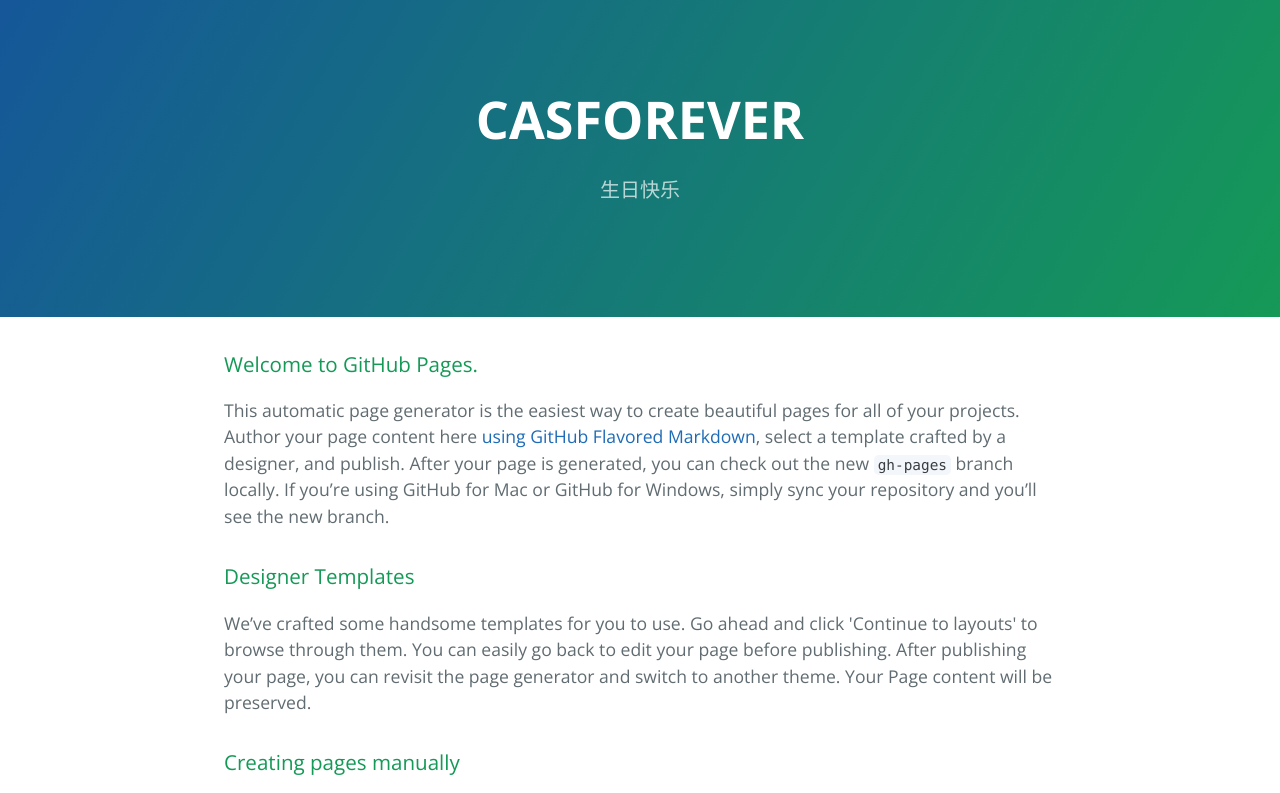
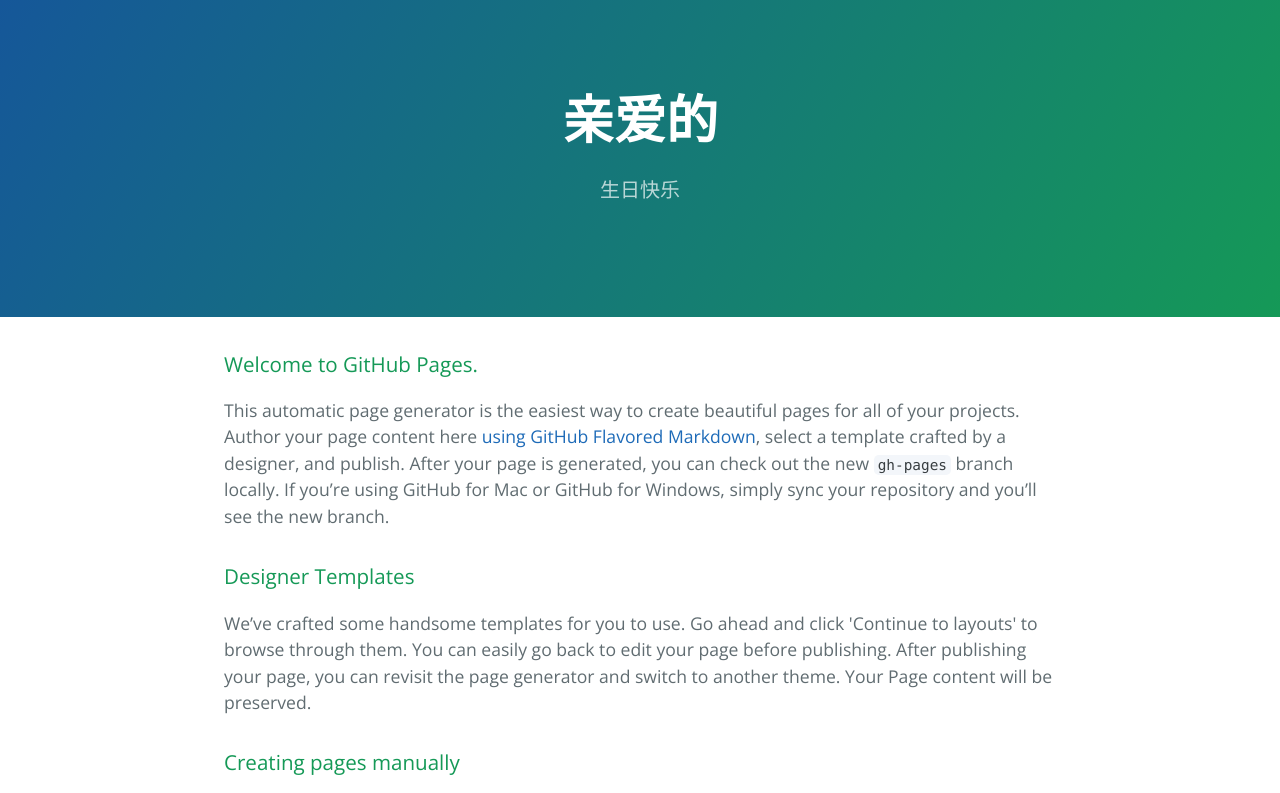
Before and after one commit to CASforever/CASforever.github.io, a plain HTML site: page index.html in a window 1280 px wide. Shown: the top 793 px of the page. Drawn offline with nearby package versions, Linux system fonts and the light colour scheme.

Commit message:
Update index.html

```diff
--- a/index.html
+++ b/index.html
@@ -11,7 +11,7 @@
   </head>
   <body>
     <section class="page-header">
-      <h1 class="project-name">CASFOREVER</h1>
+      <h1 class="project-name">亲爱的</h1>
       <h2 class="project-tagline">生日快乐</h2>
     </section>
 
```
